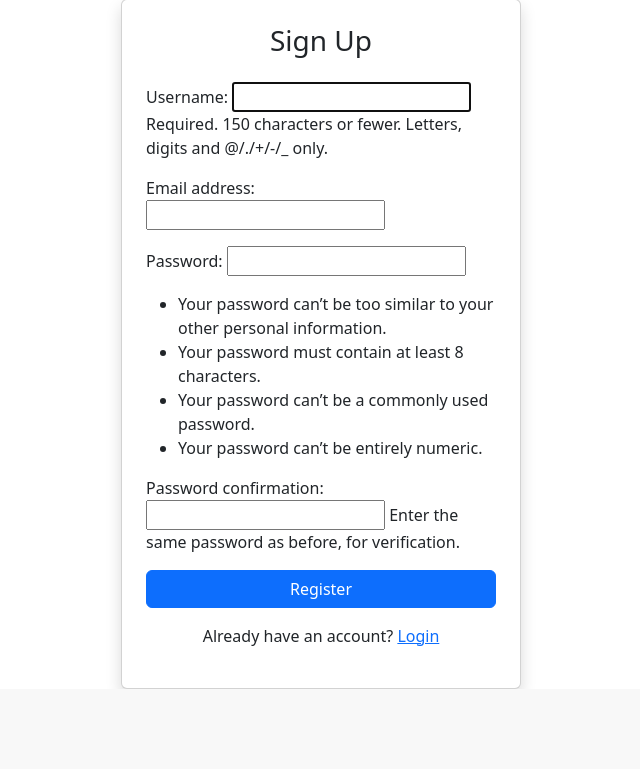
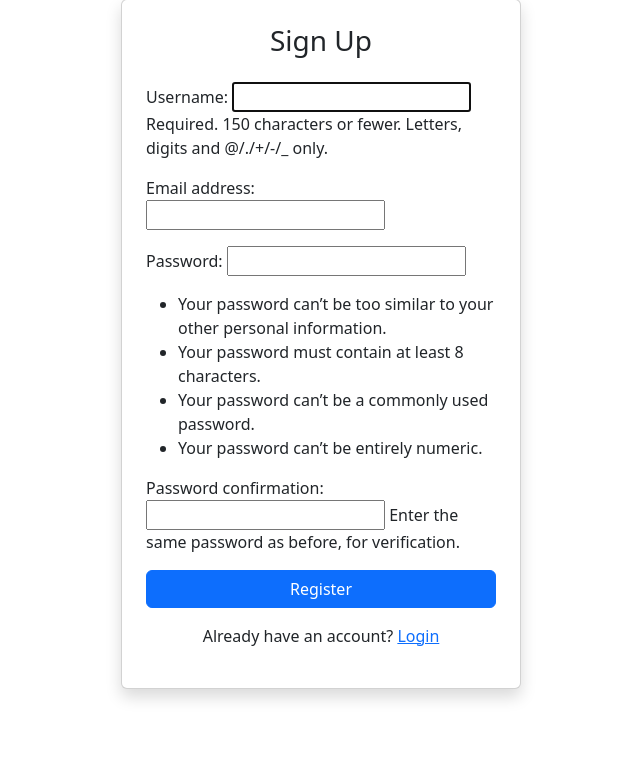
Before and after one commit to Nimalan-R/DBMS_Project, a Django app: page /signup/ in a window 1280 px wide. Shown: the part 127-896 px from the top of the page, without its empty margins (319-959 px from the left). Before the commit the page ends 816 px from the top, so only its background shows below. Run offline with Django 5.2, Linux system fonts and the light colour scheme.

Commit message:
added space at the bottom

```diff
--- a/quiz/templates/profile.html
+++ b/quiz/templates/profile.html
@@ -63,4 +63,5 @@
         </div>
     </div>
 </div>
+<div style="height: 80px;"></div>
 {% endblock %}
--- a/quiz/templates/registration/signup.html
+++ b/quiz/templates/registration/signup.html
@@ -11,4 +11,5 @@
     <p class="mt-3 text-center">Already have an account? <a href="{% url 'login' %}">Login</a></p>
   </div>
 </div>
+<div style="height: 80px;"></div>
 {% endblock %}
--- a/quiz/templates/take_quiz.html
+++ b/quiz/templates/take_quiz.html
@@ -82,4 +82,6 @@
     document.getElementById("quiz-form").submit();
   }
 </script>
+
+<div style="height: 80px;"></div>
 {% endblock %}
--- a/quiz/templates/view_result.html
+++ b/quiz/templates/view_result.html
@@ -44,4 +44,5 @@
     <a href="{% url 'quiz_list' %}" class="btn btn-outline-primary">← Back to Quiz List</a>
   </div>
 </div>
+<div style="height: 80px;"></div>
 {% endblock %}
```
